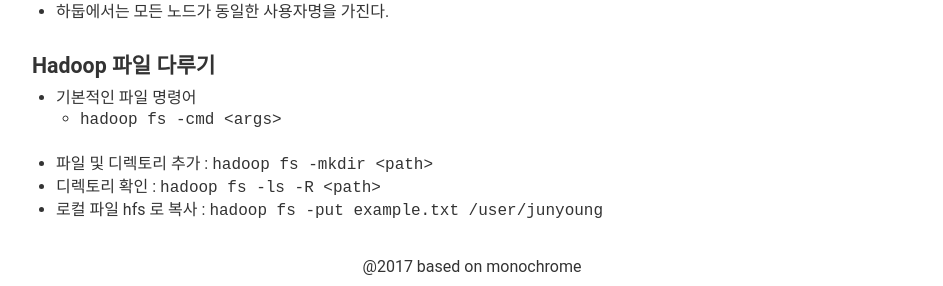
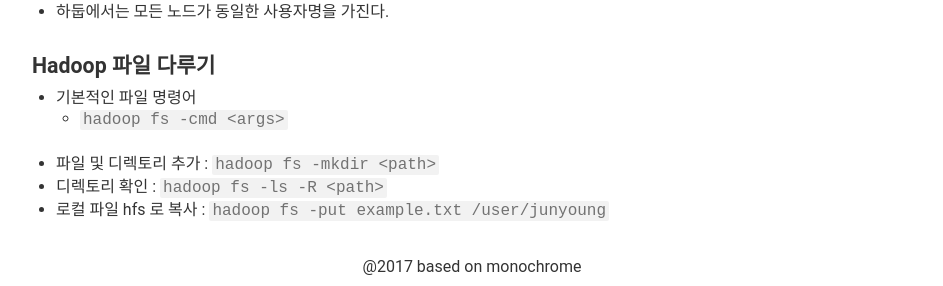
Before and after one commit to sungjunyoung/sungjunyoung.github.io_deprecated, a Jekyll site: the page built from _posts/2017-04-12-hadoop.md, in a window 1280 px wide. Shown: the part 1662-1948 px from the top of the page, without its empty margins (168-1111 px from the left). Built offline with Jekyll 4.4.1, drawn with Linux system fonts in a browser that asks for light colours; comment, search, counter and statistics services are not loaded.

Commit message:
gitignore jekyll, 코드 하이라이팅 설정 변경

```diff
--- a/_sass/layout.scss
+++ b/_sass/layout.scss
@@ -213,7 +213,7 @@ img[title="Monochrome"] {
   color: #f8f8f2;
 }
 
-p .highlighter-rouge {
+p .highlighter-rouge, li .highlighter-rouge,  ul .highlighter-rouge {
     color: #727272;
     background-color:#f2f2f2;
     padding: 1px 3px 1px 3px;
```
Also changed, not shown: 6 other files.
